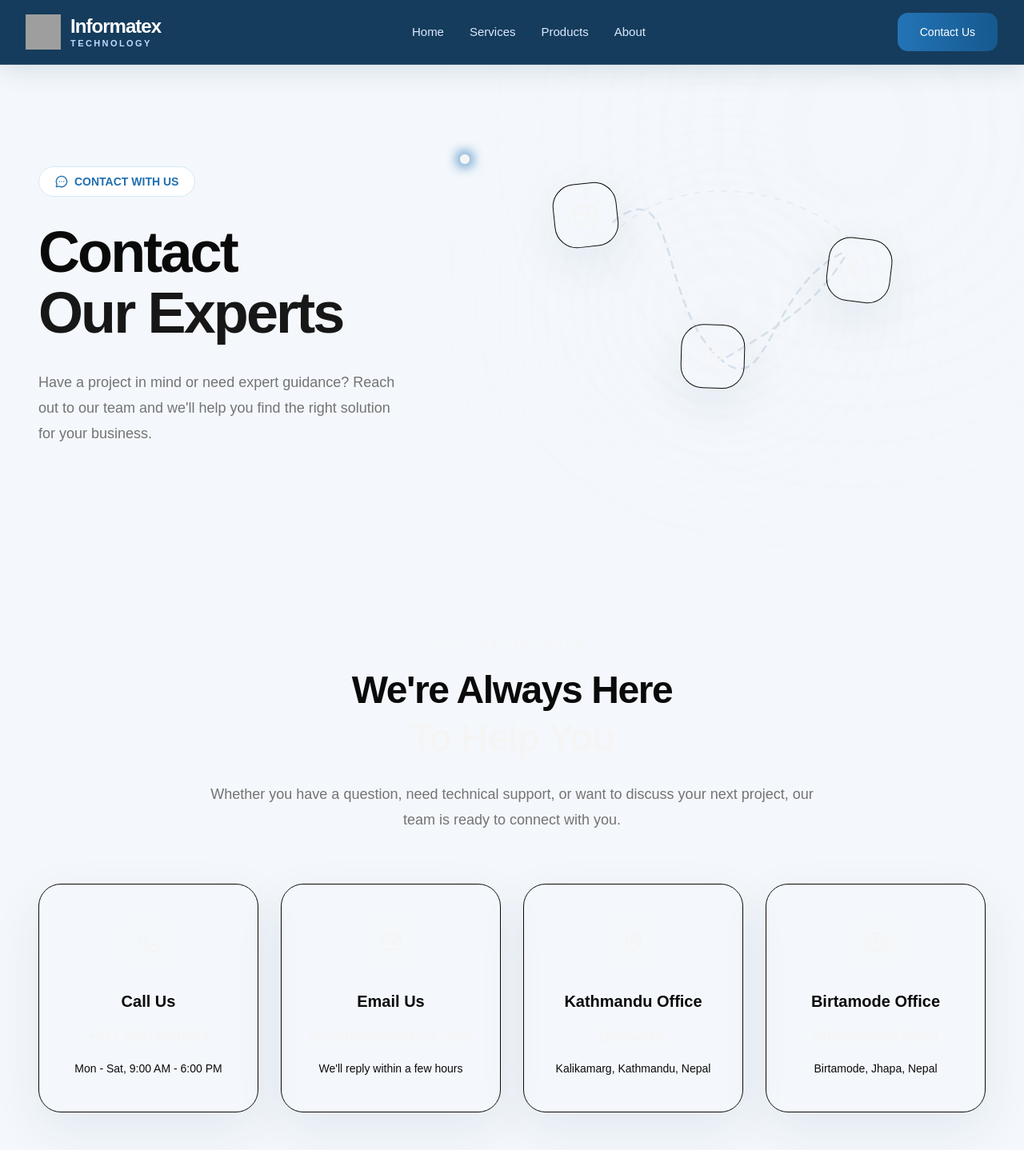
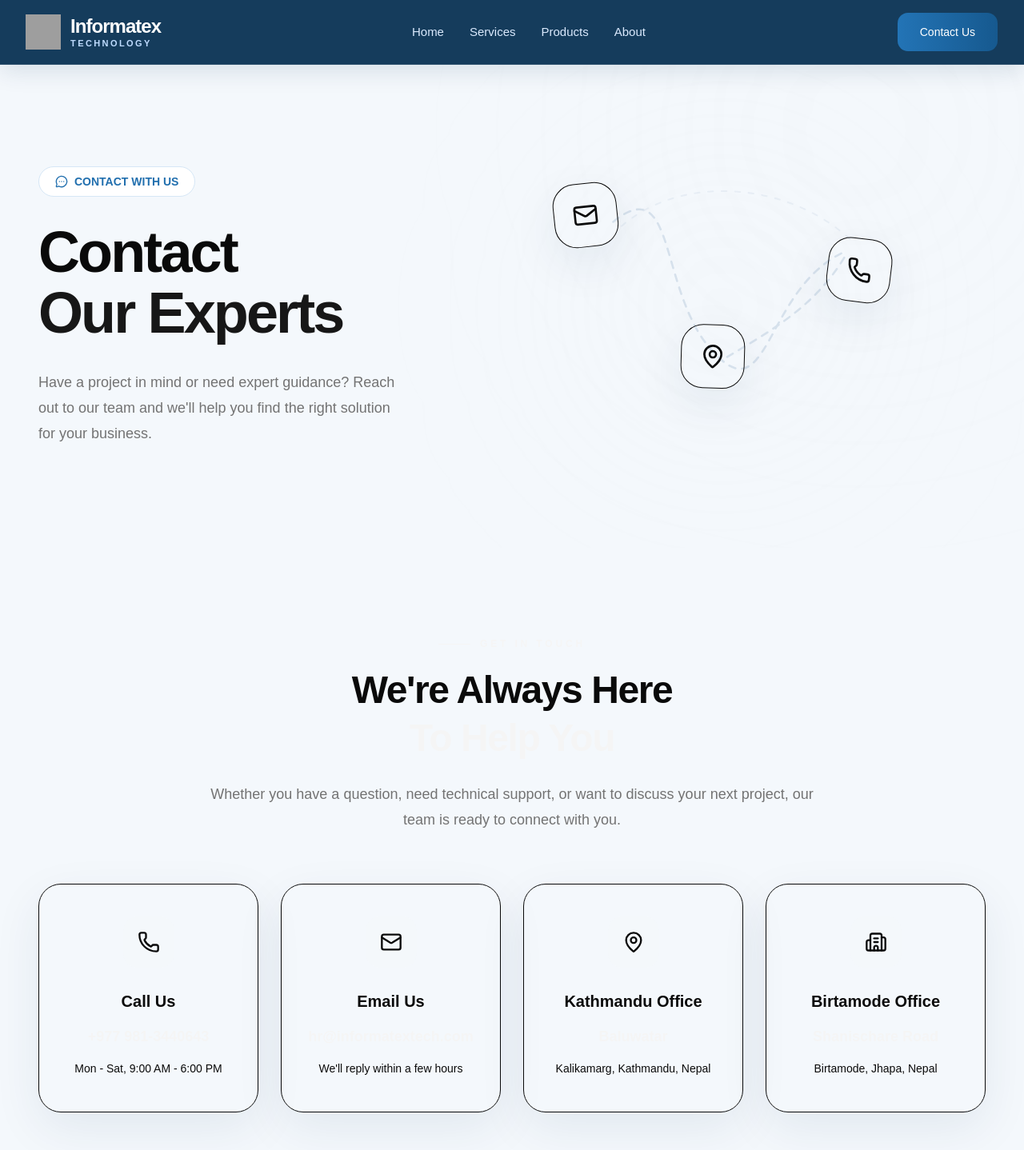
Before and after one commit to Groot-001/Informatex-Updated, a React (Vite) app: page /contact in a window 1280 px wide. Shown: the top 1438 px of the page at 80% size. Built offline with nearby package versions, Linux system fonts and the light colour scheme; grey boxes are pictures that could not be loaded.

Commit message:
ContactPage

```diff
--- a/src/components/sections/contact/contact-card/ContactCard.tsx
+++ b/src/components/sections/contact/contact-card/ContactCard.tsx
@@ -118,13 +118,13 @@ export default function ContactCard({ card }: ContactCardProps) {
               h-7
               w-7
 
-              text-secondary
+              text-soft
 
               transition-colors
               duration-300
 
-              group-hover:text-white
-            "
+              "
+            //  group-hover:text-white
             strokeWidth={2}
           />
         </div>
--- a/src/components/sections/contact/hero/ContactIllustration.tsx
+++ b/src/components/sections/contact/hero/ContactIllustration.tsx
@@ -4,12 +4,8 @@ import BackgroundGlow from "./BackgroundGlow";
 import ConnectionPath from "./ConnectionPath";
 import DotPattern from "./DotPattern";
 import FloatingCard from "./FloatingCard";
-import AnimatedPacket from "./AnimatedPacket";
-import { useRef } from "react";
 
 export default function ContactIllustration() {
-  const pathRef = useRef<SVGPathElement>(null);
-
   return (
     <div
       className="
@@ -28,12 +24,6 @@ export default function ContactIllustration() {
       <DotPattern />
 
       <ConnectionPath />
-
-      <AnimatedPacket path={pathRef.current} duration={4} />
-
-      <AnimatedPacket path={pathRef.current} duration={5} delay={1.2} />
-
-      <AnimatedPacket path={pathRef.current} duration={6} delay={2.8} />
 
       <FloatingCard
         icon={Mail}
--- a/src/components/sections/contact/hero/FloatingCard.tsx
+++ b/src/components/sections/contact/hero/FloatingCard.tsx
@@ -70,7 +70,7 @@ export default function FloatingCard({
           h-8
           w-8
 
-          text-secondary
+          text-soft
         "
       />
     </motion.div>
```
